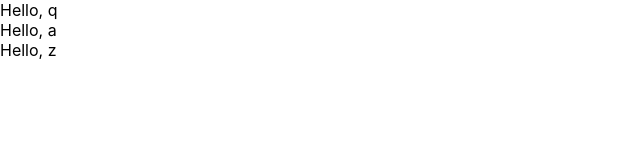
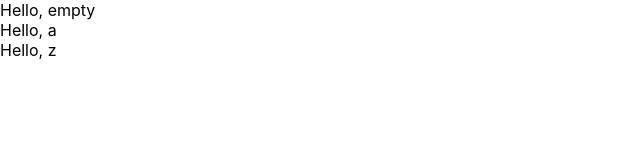
Before and after one commit to bhr0554/alive_react, a React (Create React App) app: page / in a window 1280 px wide. Shown: the top 160 px of the page, without its empty margins (0-640 px from the left). Built offline with nearby package versions, Linux system fonts and the light colour scheme.

Commit message:
[수정] props 기본값 설정하기

```diff
--- a/src/index.js
+++ b/src/index.js
@@ -16,6 +16,10 @@ import reportWebVitals from './reportWebVitals';
     return <div>Hello, {props.name}</div>;
 }*/
 class Welcome extends React.Component {
+    static defaultProps = {
+        name : 'empty'
+    }
+
     render() {
         return <div>Hello, {this.props.name}</div>;
     }
@@ -24,7 +28,7 @@ class Welcome extends React.Component {
 function Welcomes() {
     return (
         <div>
-            <Welcome name="q"/>
+            <Welcome />
             <Welcome name="a"/>
             <Welcome name="z"/>
         </div>
@@ -35,13 +39,6 @@ ReactDOM.render(
     <Welcomes/>,
     document.getElementById('root')
 );
-
-/*const element = <Welcome name="HyePark"/>;
-
-ReactDOM.render(
-    element,
-    document.getElementById('root')
-);*/
 // If you want to start measuring performance in your app, pass a function
 // to log results (for example: reportWebVitals(console.log))
 // or send to an analytics endpoint. Learn more: https://bit.ly/CRA-vitals
```
